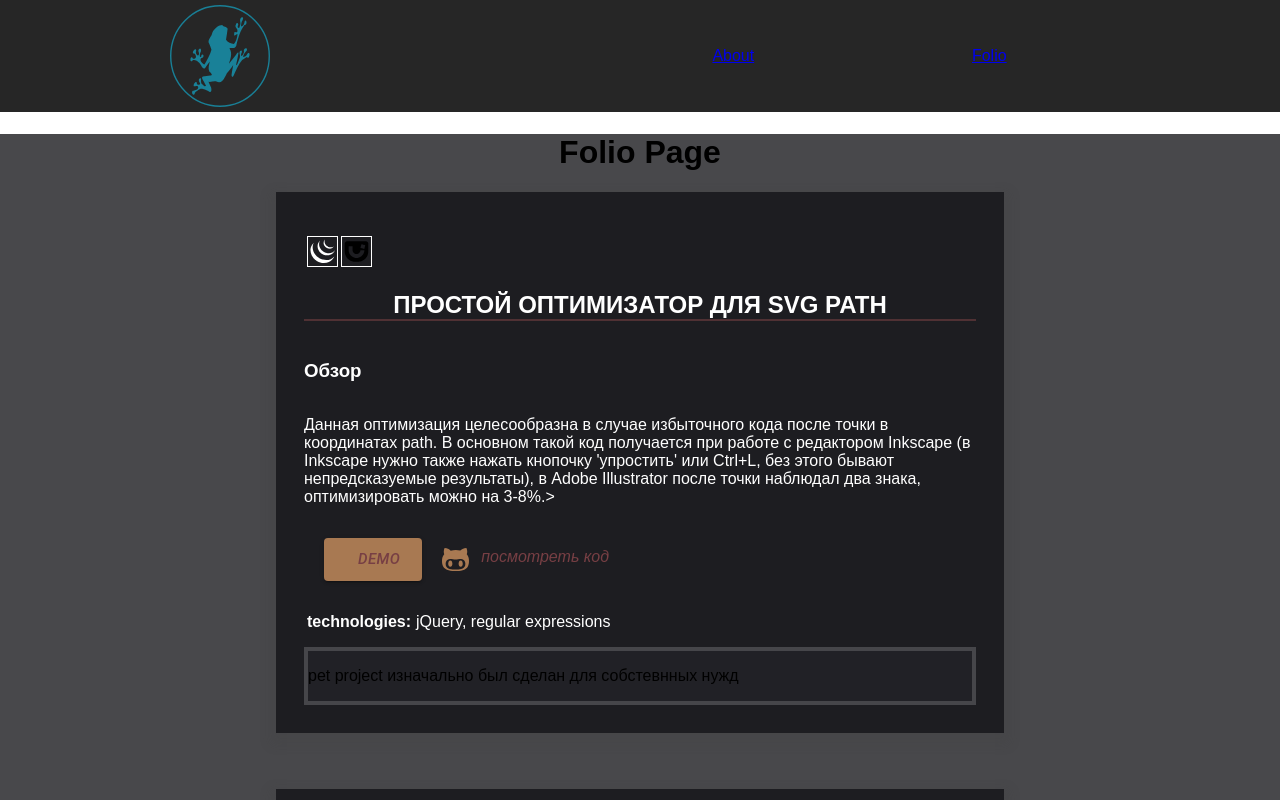
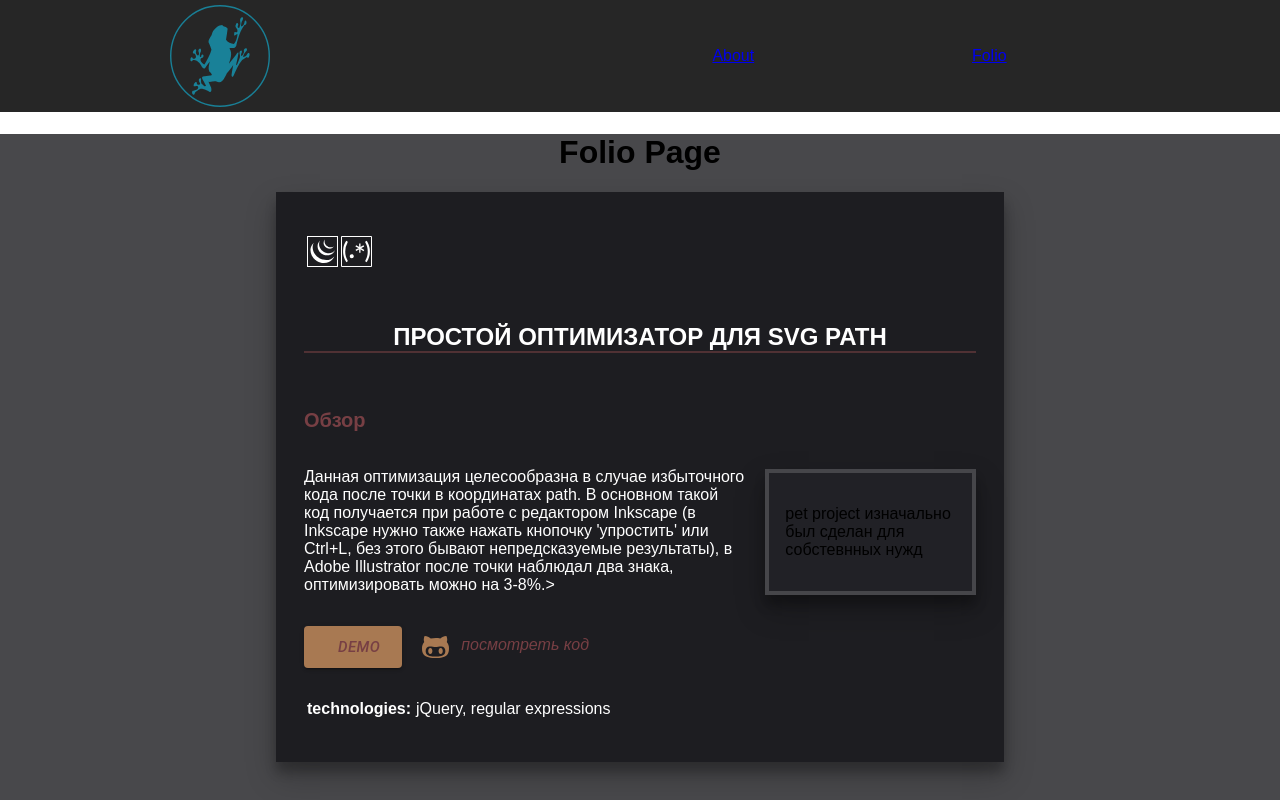
Before and after one commit to urgenmagger/myFolio, a React (Create React App) app: page /folio in a window 1280 px wide. Shown: the top 800 px of the page. Built offline with nearby package versions, Linux system fonts and the light colour scheme.

Commit message:
before grid

```diff
--- a/src/App.css
+++ b/src/App.css
@@ -41,10 +41,10 @@ nav {
   border-bottom: 2px solid #503134;
 }
 .page_content {
+  box-shadow: 0 14px 28px rgba(0, 0, 0, 0.25), 0 10px 10px rgba(0, 0, 0, 0.22);
   background: #1d1d21;
   margin-bottom: 56px;
   padding: 28px;
-  box-shadow: 0 6px 10px 6px rgba(64, 64, 64, 0.16);
 }
 .page_content h2 {
   text-color: #fff;
@@ -74,17 +74,22 @@ nav {
   color: #fff;
   /*background: #4d6d6b;*/
 }
+.page_oriview h3 {
+  color: #773f44;
+  font-size: 20px;
+}
 .review_project {
   display: flex;
   list-style-type: none;
   align-items: center;
+  margin-top: 16px;
 }
 
+.review_project li:nth-child(1) {
+  padding-left: 0px;
+}
 .review_project li {
   padding-left: 20px;
-}
-.review_projectli: first-child {
-  margin-left: 0px;
 }
 .review_project li a img {
   margin-left: 0px;
@@ -121,11 +126,32 @@ nav {
 .technologies li {
   list-style-type: none;
   display: inline;
-
 }
 .note {
+  box-shadow: 0 14px 28px rgba(0, 0, 0, 0.25), 0 10px 10px rgba(0, 0, 0, 0.22);
   display: grid;
   text-align: left;
   border: 4px solid #46464a;
   background-color: #212126;
+  align-self: flex-start;
+  margin-top: 80px;
+  padding: 16px;
 }
+/* grid styles -------------------*/
+.page_content {
+  display: grid;
+  grid-gap: 1em 20px;
+  grid-template-columns: 1fr 1fr 1fr;
+}
+.page_content h2 {
+  grid-column: 1/-1;
+}
+
+.page_oriview {
+  grid-column-start: 1;
+  grid-column-end: 3;
+}
+.note {
+  grid-column-start: 3;
+  grid-column-end: 3;
+}
--- a/src/content/folioContent.js
+++ b/src/content/folioContent.js
@@ -14,7 +14,7 @@ const folioContent = [
     technologies: [{id: 1, tech: 'jQuery,   '}, {id: 2, tech: 'regular expressions'}],
     topIcons: [
       {id: 1, icon: require('../img/jq.svg')},
-      {id: 2, icon: require('../img/j_opt.svg')},
+      {id: 2, icon: require('../img/r_e_white.svg')},
     ],
   },
   {
```
Also changed, not shown: src/img/r_e_white.svg (added).
